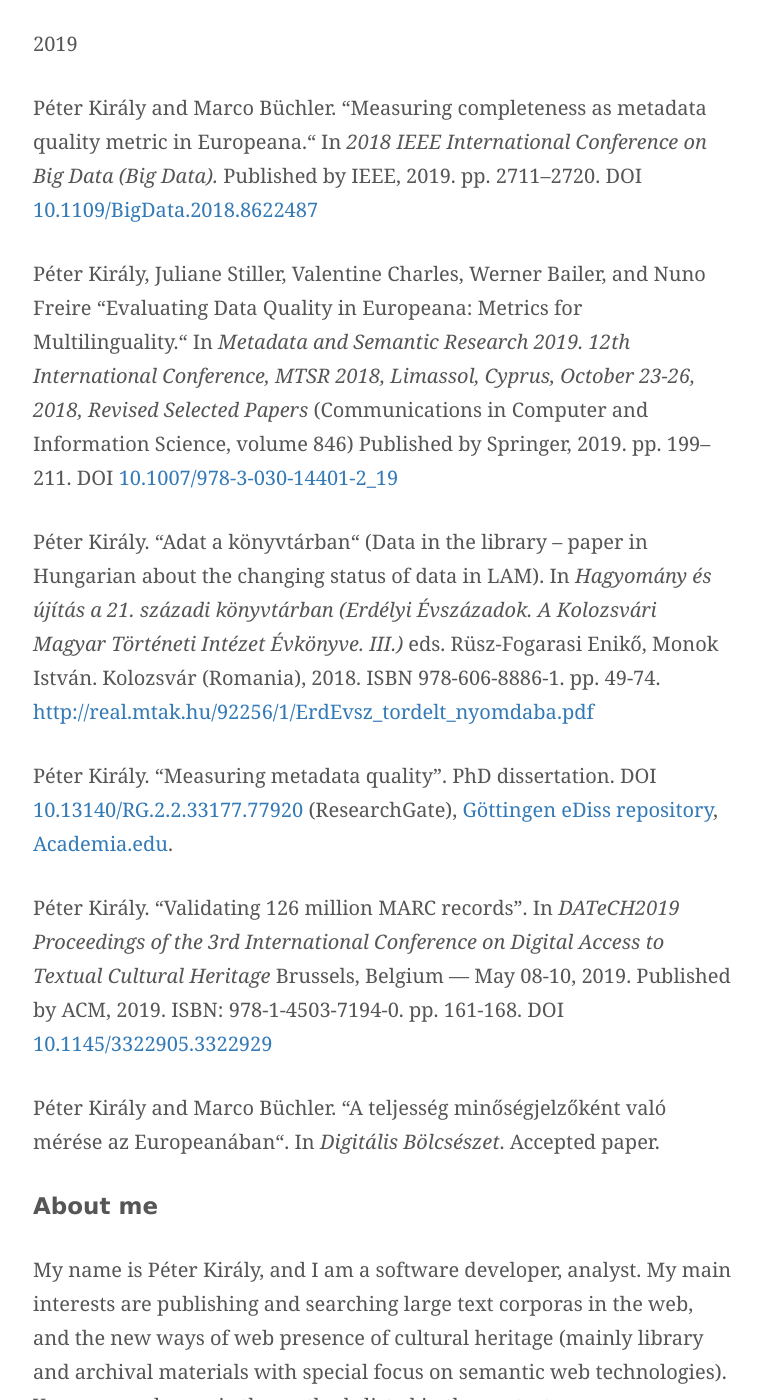
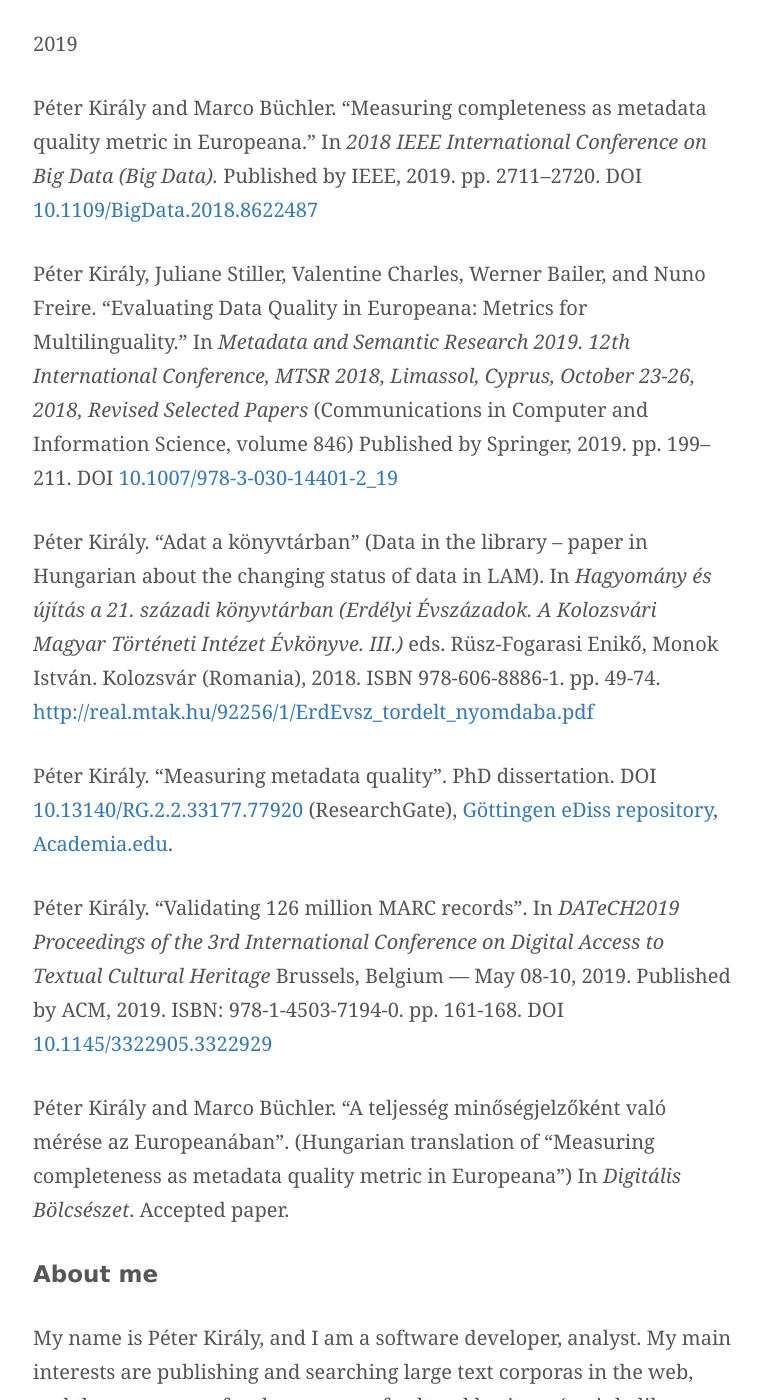
Before and after one commit to pkiraly/pkiraly.github.io, a Jekyll site: the page built from about.md, in a window 1280 px wide and 1400 px high, scrolled down 3298 px. Shown: the whole window, without its empty margins (257-1019 px from the left). Built offline with Jekyll 4.4.1, drawn with Linux system fonts in a browser that asks for light colours; nearby versions of some CDN libraries; some web fonts are replaced; comment, search, counter and statistics services are not loaded.

Commit message:
Update about.md

```diff
--- a/about.md
+++ b/about.md
@@ -49,17 +49,17 @@
 
 2019
 
-Péter Király and Marco Büchler. “Measuring completeness as metadata quality metric in Europeana.“ In *2018 IEEE International Conference on Big Data (Big Data).* Published by IEEE, 2019. pp. 2711–2720. DOI [10.1109/BigData.2018.8622487](https://doi.org/10.1109/BigData.2018.8622487)
+Péter Király and Marco Büchler. “Measuring completeness as metadata quality metric in Europeana.” In *2018 IEEE International Conference on Big Data (Big Data).* Published by IEEE, 2019. pp. 2711–2720. DOI [10.1109/BigData.2018.8622487](https://doi.org/10.1109/BigData.2018.8622487)
 
-Péter Király, Juliane Stiller, Valentine Charles, Werner Bailer, and Nuno Freire “Evaluating Data Quality in Europeana: Metrics for Multilinguality.“ In *Metadata and Semantic Research 2019. 12th International Conference, MTSR 2018, Limassol, Cyprus, October 23-26, 2018, Revised Selected Papers* (Communications in Computer and Information Science, volume 846) Published by Springer, 2019. pp. 199–211. DOI [10.1007/978-3-030-14401-2_19](https://doi.org/10.1007/978-3-030-14401-2_19)
+Péter Király, Juliane Stiller, Valentine Charles, Werner Bailer, and Nuno Freire. “Evaluating Data Quality in Europeana: Metrics for Multilinguality.” In *Metadata and Semantic Research 2019. 12th International Conference, MTSR 2018, Limassol, Cyprus, October 23-26, 2018, Revised Selected Papers* (Communications in Computer and Information Science, volume 846) Published by Springer, 2019. pp. 199–211. DOI [10.1007/978-3-030-14401-2_19](https://doi.org/10.1007/978-3-030-14401-2_19)
 
-Péter Király. "Adat a könyvtárban“ (Data in the library -- paper in Hungarian about the changing status of data in LAM). In *Hagyomány és újítás a 21. századi könyvtárban (Erdélyi Évszázadok. A Kolozsvári Magyar Történeti Intézet Évkönyve. III.)* eds. Rüsz-Fogarasi Enikő, Monok István. Kolozsvár (Romania), 2018. ISBN 978-606-8886-1. pp. 49-74. [http://real.mtak.hu/92256/1/ErdEvsz_tordelt_nyomdaba.pdf](http://real.mtak.hu/92256/1/ErdEvsz_tordelt_nyomdaba.pdf)
+Péter Király. “Adat a könyvtárban” (Data in the library -- paper in Hungarian about the changing status of data in LAM). In *Hagyomány és újítás a 21. századi könyvtárban (Erdélyi Évszázadok. A Kolozsvári Magyar Történeti Intézet Évkönyve. III.)* eds. Rüsz-Fogarasi Enikő, Monok István. Kolozsvár (Romania), 2018. ISBN 978-606-8886-1. pp. 49-74. [http://real.mtak.hu/92256/1/ErdEvsz_tordelt_nyomdaba.pdf](http://real.mtak.hu/92256/1/ErdEvsz_tordelt_nyomdaba.pdf)
 
-Péter Király. "Measuring metadata quality". PhD dissertation. DOI [10.13140/RG.2.2.33177.77920](http://doi.org/10.13140/RG.2.2.33177.77920) (ResearchGate), [Göttingen eDiss repository](http://hdl.handle.net/21.11130/00-1735-0000-0003-C17C-8), [Academia.edu](https://www.academia.edu/40176196/Measuring_Metadata_Quality).
+Péter Király. “Measuring metadata quality”. PhD dissertation. DOI [10.13140/RG.2.2.33177.77920](http://doi.org/10.13140/RG.2.2.33177.77920) (ResearchGate), [Göttingen eDiss repository](http://hdl.handle.net/21.11130/00-1735-0000-0003-C17C-8), [Academia.edu](https://www.academia.edu/40176196/Measuring_Metadata_Quality).
 
-Péter Király. "Validating 126 million MARC records". In *DATeCH2019 Proceedings of the 3rd International Conference on Digital Access to Textual Cultural Heritage* Brussels, Belgium — May 08-10, 2019. Published by ACM, 2019. ISBN: 978-1-4503-7194-0. pp. 161-168. DOI [10.1145/3322905.3322929](https://doi.org/10.1145/3322905.3322929)
+Péter Király. “Validating 126 million MARC records”. In *DATeCH2019 Proceedings of the 3rd International Conference on Digital Access to Textual Cultural Heritage* Brussels, Belgium — May 08-10, 2019. Published by ACM, 2019. ISBN: 978-1-4503-7194-0. pp. 161-168. DOI [10.1145/3322905.3322929](https://doi.org/10.1145/3322905.3322929)
 
-Péter Király and Marco Büchler. “A teljesség minőségjelzőként való mérése az Europeanában“. In *Digitális Bölcsészet*. Accepted paper.
+Péter Király and Marco Büchler. “A teljesség minőségjelzőként való mérése az Europeanában”. (Hungarian translation of “Measuring completeness as metadata quality metric in Europeana”) In *Digitális Bölcsészet*. Accepted paper.
 
 ## About me
 My name is Péter Király, and I am a software developer, analyst. My main interests are publishing and searching large text corporas in the web, and the new ways of web presence of cultural heritage (mainly library and archival materials with special focus on semantic web technologies). You can reach me via the methods listed in the [contact page](/contact).
```
